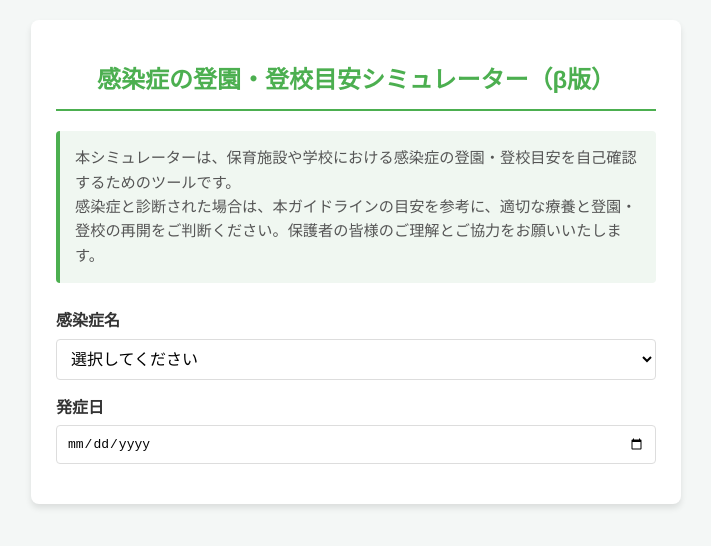
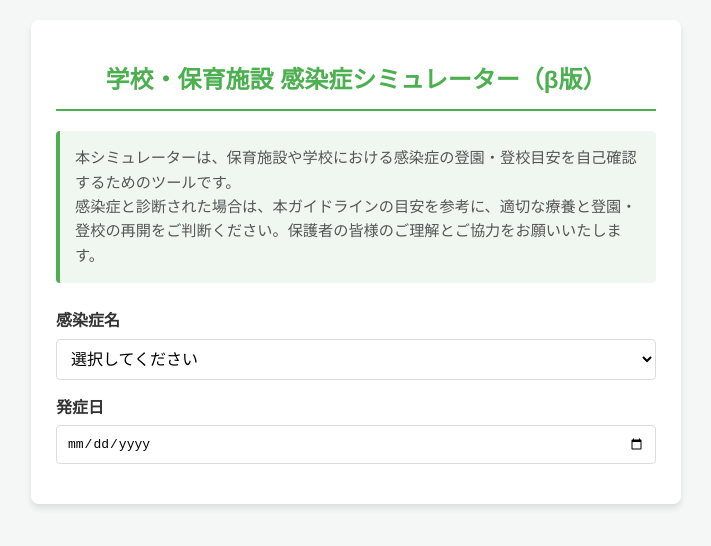
Before and after one commit to ikko1550/infection-simulator, a plain HTML site: page index.html in a window 1280 px wide. Shown: the whole page, without its empty margins (284-995 px from the left). Drawn offline with Linux system fonts and the light colour scheme.

Commit message:
Update title and heading for infection simulator

```diff
--- a/index.html
+++ b/index.html
@@ -3,13 +3,13 @@
 <head>
     <meta charset="UTF-8">
     <meta name="viewport" content="width=device-width, initial-scale=1.0">
-    <title>感染症の登園・登校目安シミュレーター</title>
+    <title>学校・保育施設 感染症シミュレーター</title>
     <link rel="stylesheet" href="style.css">
 </head>
 <body>
 
 <div class="container">
-    <h1>感染症の登園・登校目安シミュレーター（β版）</h1>
+    <h1>学校・保育施設 感染症シミュレーター（β版）</h1>
 
     <p class="intro-text">
         本シミュレーターは、保育施設や学校における感染症の登園・登校目安を自己確認するためのツールです。<br>
```
